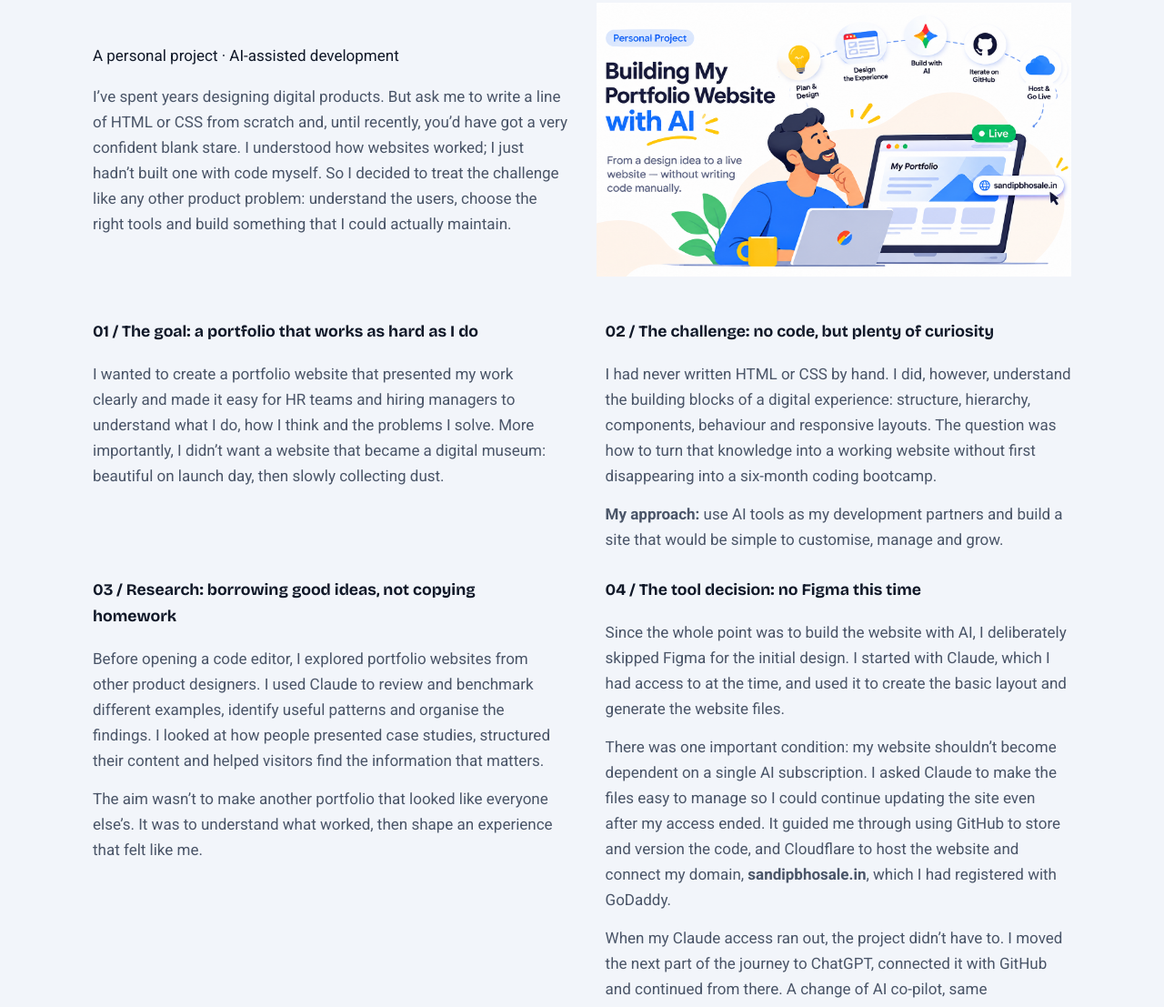
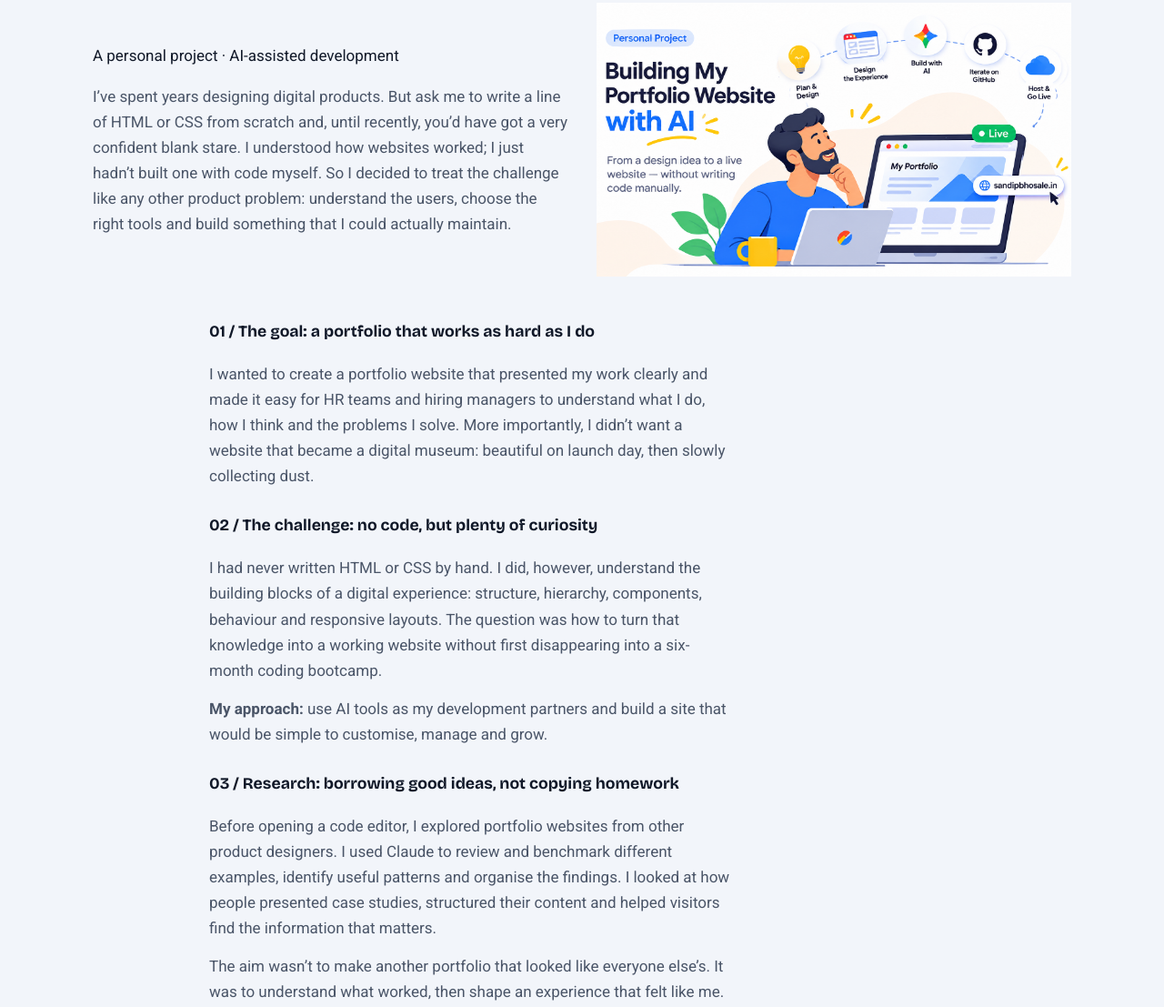
Before and after one commit to sandipbhosale/portfolio, a plain HTML site: page works/ai-portfolio.html in a window 1280 px wide. Shown: the part 367-1474 px from the top of the page at 91% size. Drawn offline with nearby package versions, Linux system fonts and the light colour scheme.

Commit message:
Set AI portfolio case study to single column

```diff
--- a/styles.css
+++ b/styles.css
@@ -686,3 +686,11 @@ h1 .hero-dot { color: inherit; }
  .case-hero-thumb.ai-portfolio-thumb img { min-height:0; }
  .ai-step-illustration { border-radius:10px; }
 }
+
+
+/* Keep the AI portfolio case study in a readable single-column flow. */
+.ai-portfolio-case .case-cols {
+  grid-template-columns: minmax(0, 1fr);
+  max-width: 820px;
+  margin-inline: auto;
+}
```
